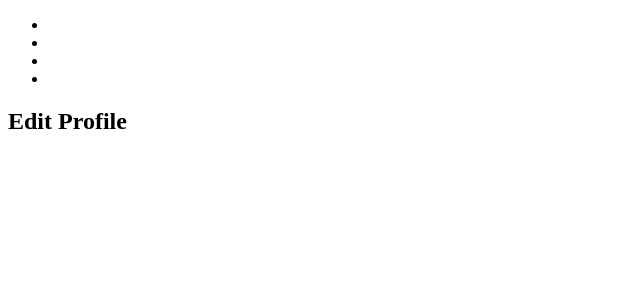
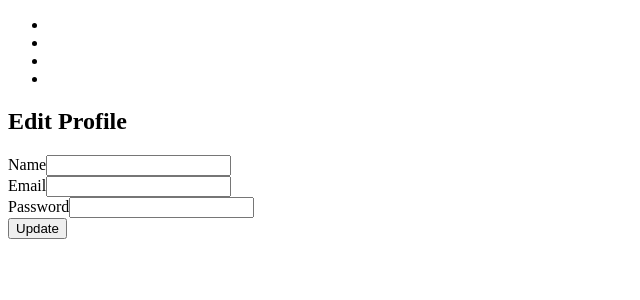
Before and after one commit to burdianov/fullstack-social-network, a React (Create React App) app in the folder react-front/: page /user/edit/1 in a window 1280 px wide. Shown: the top 300 px of the page, without its empty margins (0-640 px from the left). Built offline with nearby package versions, Linux system fonts and the light colour scheme; no server answers.

Commit message:
update user profile

```diff
--- a/react-front/src/api/user.js
+++ b/react-front/src/api/user.js
@@ -6,6 +6,24 @@ export const getUserProfile = (userId, token) => {
       "Content-Type": "application/json",
       Authorization: `Bearer ${token}`
     }
+  })
+    .then(response => {
+      return response.json();
+    })
+    .catch(err => {
+      console.log(err);
+    });
+};
+
+export const updateUserProfile = (userId, token, user) => {
+  return fetch(`${process.env.REACT_APP_API_URL}/user/${userId}`, {
+    method: "PUT",
+    headers: {
+      Accept: "application/json",
+      "Content-Type": "application/json",
+      Authorization: `Bearer ${token}`
+    },
+    body: JSON.stringify(user)
   })
     .then(response => {
       return response.json();
--- a/react-front/src/components/user/EditProfile.jsx
+++ b/react-front/src/components/user/EditProfile.jsx
@@ -1,13 +1,15 @@
 import React, {useEffect, useState} from 'react';
 import {isAuthenticated} from "../../auth";
-import {getUserProfile} from "../../api/user";
+import {getUserProfile, updateUserProfile} from "../../api/user";
+import {Redirect} from "react-router-dom";
 
 const EditProfile = (props) => {
   const [id, setId] = useState("");
   const [name, setName] = useState("");
   const [email, setEmail] = useState("");
   const [password, setPassword] = useState("");
-  const [redirectToSignin, setRedirectToSignin] = useState(false);
+  const [redirectToProfile, setRedirectToProfile] = useState(false);
+  const [error, setError] = useState("");
 
   useEffect(() => {
     const userId = props.match.params.userId;
@@ -16,7 +18,7 @@ const EditProfile = (props) => {
     getUserProfile(userId, token)
       .then(data => {
         if (data.error) {
-          setRedirectToSignin(true);
+          setRedirectToProfile(true);
         } else {
           setId(data._id);
           setName(data.name);
@@ -25,9 +27,84 @@ const EditProfile = (props) => {
       });
   }, [props.match.params.userId]);
 
+  const handleChange = name => e => {
+    const value = e.target.value;
+    switch (name) {
+      case "name":
+        setName(value);
+        break;
+      case "email":
+        setEmail(value);
+        break;
+      case "password":
+        setPassword(value);
+        break;
+      default:
+        break;
+    }
+  };
+
+  const clickSubmit = (e) => {
+    e.preventDefault();
+    const user = {
+      name,
+      email,
+      password: password || undefined
+    };
+    const userId = props.match.params.userId;
+    const token = isAuthenticated().token;
+
+    updateUserProfile(userId, token, user)
+      .then(data => {
+        if (data.error) {
+          setError(data.error);
+        } else {
+          setRedirectToProfile(true);
+        }
+      });
+  };
+
+  const signupForm = () => (
+    <form>
+      <div className="form-group">
+        <label className="text-muted">Name</label>
+        <input
+          onChange={handleChange("name")}
+          type="text"
+          className="form-control"
+          value={name}/>
+      </div>
+      <div className="form-group">
+        <label className="text-muted">Email</label>
+        <input
+          onChange={handleChange("email")}
+          type="email"
+          className="form-control"
+          value={email}/>
+      </div>
+      <div className="form-group">
+        <label className="text-muted">Password</label>
+        <input
+          onChange={handleChange("password")}
+          type="password"
+          className="form-control"
+          value={password}/>
+      </div>
+      <button onClick={clickSubmit}
+              className="btn btn-raised btn-primary">Update
+      </button>
+    </form>
+  );
+
+  if (redirectToProfile) {
+    return <Redirect to={`/user/${id}`}/>;
+  }
   return (
     <div className="container">
       <h2 className="mt-5 mb-5">Edit Profile</h2>
+
+
+      {signupForm()}
     </div>
   );
 };
```
